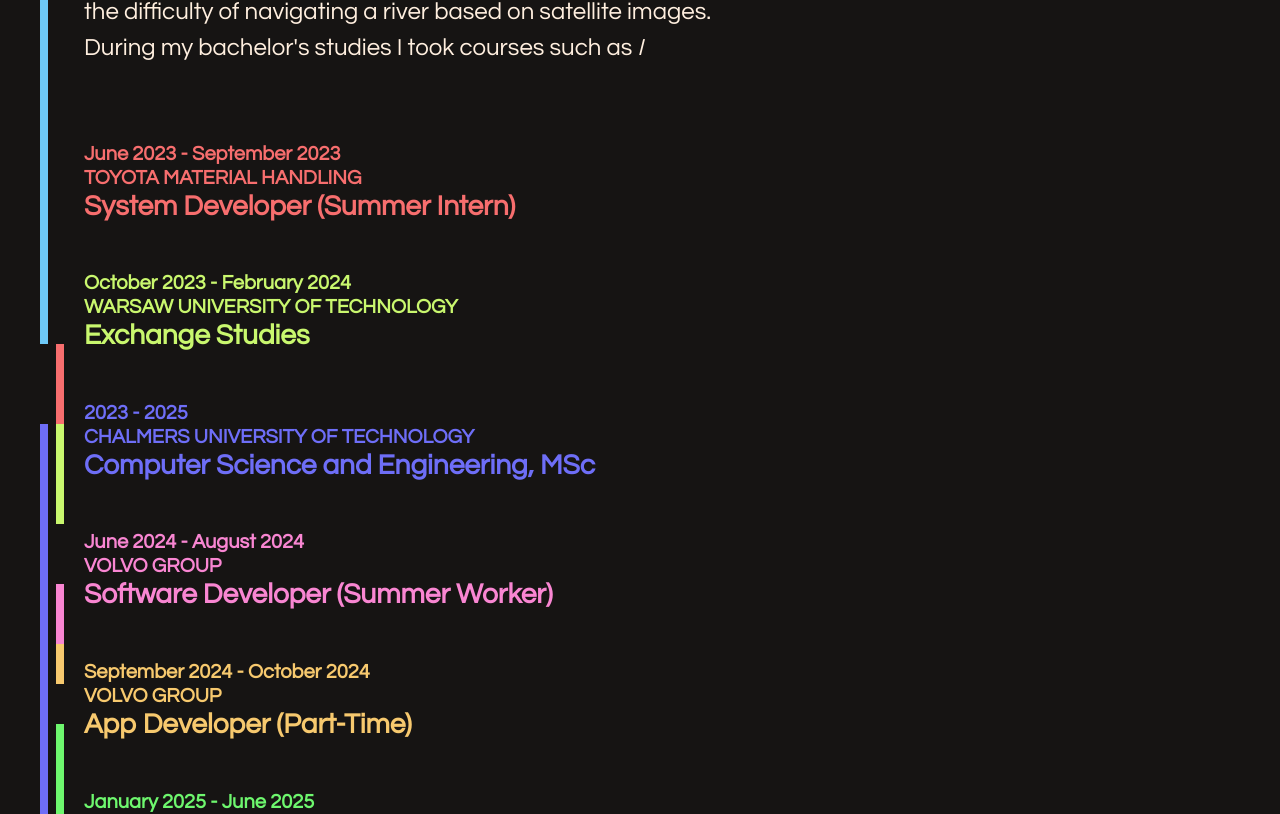
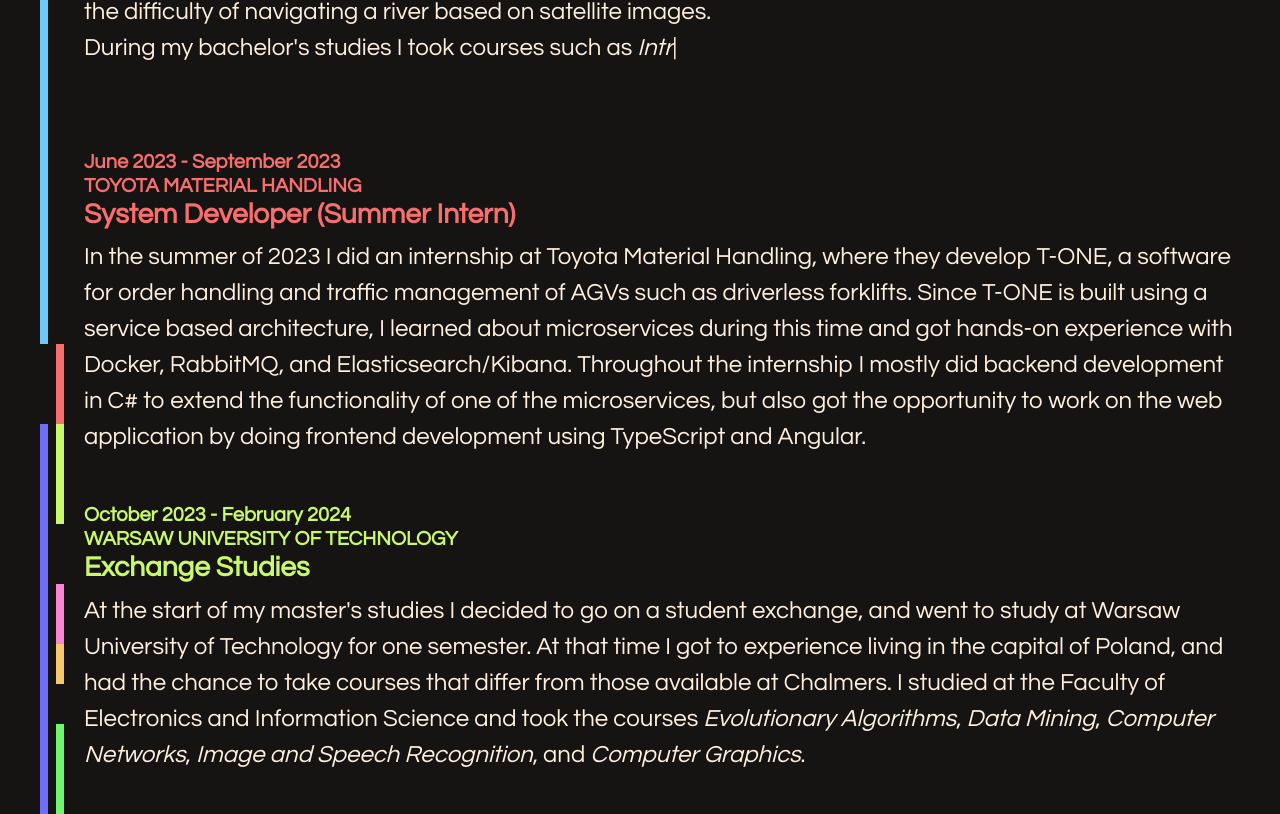
Before and after one commit to pkasinski/portfolio, a React (Vite) app: page / in a window 1280 px wide. Shown: the part 1228-2042 px from the top of the page. Built offline with nearby package versions, Linux system fonts and the light colour scheme.

Commit message:
Add descriptions in the background section

```diff
--- a/src/components/Background.css
+++ b/src/components/Background.css
@@ -69,7 +69,10 @@
 .background .descriptions {
   display: flex;
   flex-direction: column;
-  gap: 40px;
+}
+
+.description {
+  margin-bottom: 2lh;
 }
 
 .description-text {
@@ -104,11 +107,11 @@
   color: var(--screamin-green);
 }
 
-.typewriter {
+.background .typewriter {
   display: inline-block;
   min-height: 2lh;
 }
 
-.typewriter .text {
+.background .typewriter .text {
   font-style: italic;
 }
--- a/src/components/Background.tsx
+++ b/src/components/Background.tsx
@@ -43,69 +43,147 @@
                 preceedingText="During my bachelor's studies I took courses such
               as "
                 strings={[
-                  "Discrete mathematics.",
-                  "Introduction to computer engineering.",
-                  "Linear algebra.",
-                  "Object oriented programming.",
-                  "Design and implementation of graphical interfaces.",
-                  "Communication and professional development.",
+                  "Discrete Mathematics.",
+                  "Introduction to Computer Engineering.",
+                  "Linear Algebra.",
+                  "Object Oriented Programming.",
+                  "Design and Implementation of Graphical Interfaces.",
+                  "Communication and Professional Development.",
                   "Calculus.",
-                  "Technology for a global sustainable society.",
-                  "Physics for engineers.",
-                  "Medicine for the engineer.",
-                  "Object-oriented programming and design.",
-                  "Multivariable calculus.",
-                  "Introduction to data science and AI.",
-                  "Machine oriented programming.",
-                  "Agile software project management.",
-                  "Mathematical statistics and discrete mathematics.",
-                  "Object-oriented programming project.",
-                  "Mathematical modelling and problem solving.",
-                  "Software engineering principles for complex systems.",
-                  "Data structures and algorithms.",
+                  "Technology for a Global Sustainable Society.",
+                  "Physics for Engineers.",
+                  "Medicine for the Engineer.",
+                  "Object-Oriented Programming and Design.",
+                  "Multivariable Calculus.",
+                  "Introduction to Data Science and AI.",
+                  "Machine Oriented Programming.",
+                  "Agile Software Project Management.",
+                  "Mathematical Statistics and Discrete Mathematics.",
+                  "Object-Oriented Programming Project.",
+                  "Mathematical Modelling and Problem Solving.",
+                  "Software Engineering Principles for Complex Systems.",
+                  "Data Structures and Algorithms.",
                   "Databases.",
-                  "Professional development for engineers and English.",
+                  "Professional Development for Engineers and English.",
                 ]}
                 loop={true}
                 typingSpeed={80}
               ></Typewriter>
             </Experience>
             <Experience
-              className="toyota-description"
+              className="description toyota-description"
               timeSpan="June 2023 - September 2023"
               organization="TOYOTA MATERIAL HANDLING"
               role="System Developer (Summer Intern)"
-            ></Experience>
+            >
+              In the summer of 2023 I did an internship at Toyota Material
+              Handling, where they develop T-ONE, a software for order handling
+              and traffic management of AGVs such as driverless forklifts. Since
+              T-ONE is built using a service based architecture, I learned about
+              microservices during this time and got hands-on experience with
+              Docker, RabbitMQ, and Elasticsearch/Kibana. Throughout the
+              internship I mostly did backend development in C# to extend the
+              functionality of one of the microservices, but also got the
+              opportunity to work on the web application by doing frontend
+              development using TypeScript and Angular.
+            </Experience>
             <Experience
-              className="exchange-description"
+              className="description exchange-description"
               timeSpan="October 2023 - February 2024"
               organization="WARSAW UNIVERSITY OF TECHNOLOGY"
               role="Exchange Studies"
-            ></Experience>
+            >
+              At the start of my master's studies I decided to go on a student
+              exchange, and went to study at Warsaw University of Technology for
+              one semester. At that time I got to experience living in the
+              capital of Poland, and had the chance to take courses that differ
+              from those available at Chalmers. I studied at the Faculty of
+              Electronics and Information Science and took the courses{" "}
+              <i>Evolutionary Algorithms</i>, <i>Data Mining</i>,{" "}
+              <i>Computer Networks</i>, <i>Image and Speech Recognition</i>, and{" "}
+              <i>Computer Graphics</i>.
+            </Experience>
             <Experience
-              className="msc-description"
+              className="description msc-description"
               timeSpan="2023 - 2025"
               organization="CHALMERS UNIVERSITY OF TECHNOLOGY"
               role="Computer Science and Engineering, MSc"
-            ></Experience>
+            >
+              After completing my bachelor's studies I wanted to delve deeper
+              into the topic of algorithms as I think they are central to
+              computer science, and therefore chose the master's programme{" "}
+              <i>Computer science - algorithms, languages and logic</i>. During
+              this period of my studies, I got to explore topics such as logic,
+              optimization, and computer security, and got a deeper
+              understanding of algorithms, machine learning, and the underlying
+              principles of programming languages.{" "}
+              <Typewriter
+                preceedingText="After coming back from the student exchange I took courses such
+              as "
+                strings={[
+                  "Computer Security.",
+                  "Discrete Optimization.",
+                  "Applied Machine Learning.",
+                  "Language-Based Security.",
+                  "Algorithms.",
+                  "Logic in Computer Science.",
+                  "The Computer Scientist in Society.",
+                  "Algorithms, Advanced Course.",
+                ]}
+                loop={true}
+                typingSpeed={80}
+              ></Typewriter>
+            </Experience>
             <Experience
-              className="volvo-summer-description"
+              className="description volvo-summer-description"
               timeSpan="June 2024 - August 2024"
               organization="VOLVO GROUP"
               role="Software Developer (Summer Worker)"
-            ></Experience>
+            >
+              In 2024 I joined Volvo Group as a summer intern, and was tasked to
+              create a mobile application for planning and visualizing routes
+              with optimal charging stops for electric trucks. Together with
+              another summer intern, we brought the idea to life by developing a
+              cross-platform app using the framework Flutter and the programming
+              language Dart. The app communicated with our backend, written in
+              Python, to fetch routes, and upon receiving a route, overlayed it
+              on a map. Throughout the project, I worked in a fullstack manner,
+              being responsible for the backend, the frontend, and the design of
+              the user interface. The project culminated in us running the app
+              on truck hardware, and testing the app while driving a truck.
+            </Experience>
             <Experience
-              className="volvo-autumn-description"
+              className="description volvo-autumn-description"
               timeSpan="September 2024 - October 2024"
               organization="VOLVO GROUP"
               role="App Developer (Part-Time)"
-            ></Experience>
+            >
+              After a productive summer at Volvo Group, I was offered to keep
+              working there part-time alongside my studies. I accepted the offer
+              and continued developing the previously created mobile
+              application.
+            </Experience>
             <Experience
               className="volvo-thesis-description"
               timeSpan="January 2025 - June 2025"
               organization="VOLVO GROUP"
               role="Thesis Student"
-            ></Experience>
+            >
+              At the end of my studies I returned to Volvo Group to carry out my
+              master's thesis project. During the project, I designed and
+              implemented an algorithm for solving a new variant of the vehicle
+              routing problem that includes difficult aspects such as split
+              pickups and deliveries, and charging of electric vehicles. In
+              short, the task was to find routes for a fleet of vehicles
+              originating from a depot, such that products are picked up and
+              delivered to designated customer locations while minimizing the
+              overall cost. In the project, realistic data from a customer of
+              Volvo Group was used, and the focus was on designing an algorithm
+              that can solve the problem relatively fast. The project tied
+              nicely into my education, and the work consisted of reading
+              academic papers, writing code in Python, and later on, applying
+              the algorithm and writing the thesis.
+            </Experience>
           </div>
         </div>
       </div>
```
